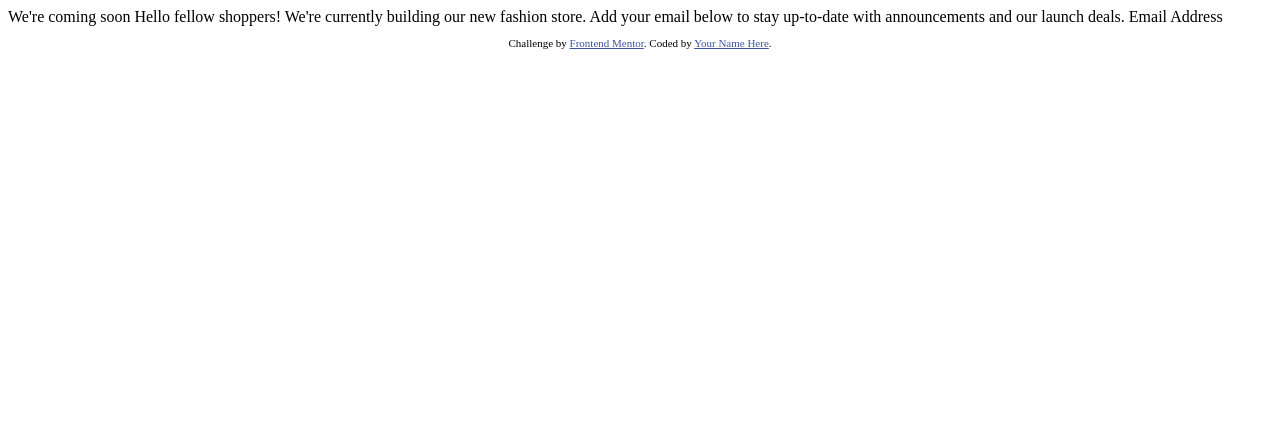
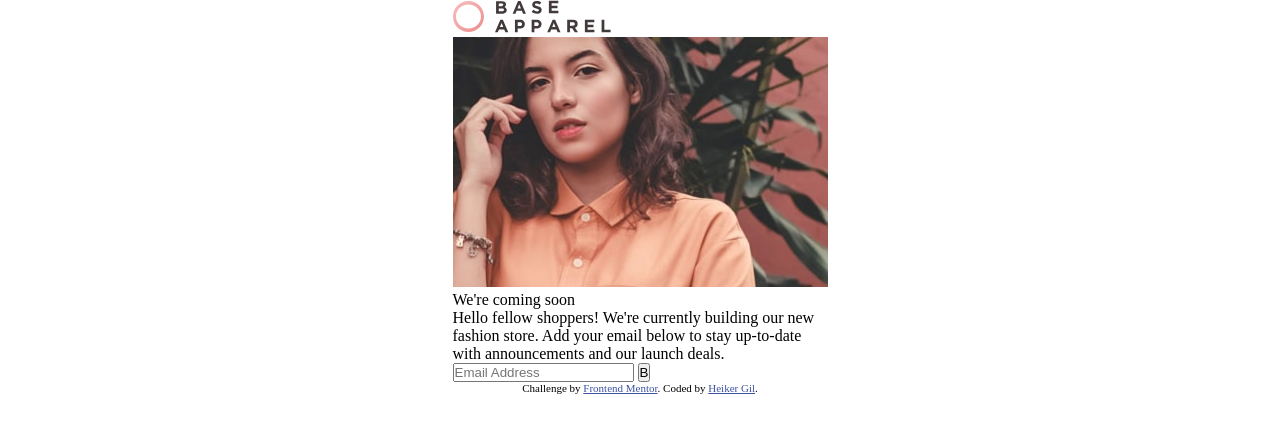
Before and after one commit to heikergil/base-apparel-coming-soon, a plain HTML site: page index.html in a window 1280 px wide. Drawn offline with Linux system fonts and the light colour scheme.

Commit message:
basic html setup

```diff
--- a/index.html
+++ b/index.html
@@ -3,7 +3,7 @@
 <head>
   <meta charset="UTF-8">
   <meta name="viewport" content="width=device-width, initial-scale=1.0"> <!-- displays site properly based on user's device -->
-
+  <link rel="stylesheet" href="style.css">
   <link rel="icon" type="image/png" sizes="32x32" href="./images/favicon-32x32.png">
 
   <title>Frontend Mentor | Base Apparel coming soon page</title>
@@ -15,18 +15,30 @@
   </style>
 </head>
 <body>
+  <header>
+      <img src="./images/logo.svg"></img>
+  </header>
+<img src="./images/hero-mobile.jpg"><img>
 
-  We're coming soon
+<article>
+  <span>We're</span>
+  coming soon
 
-  Hello fellow shoppers! We're currently building our new fashion store.
-  Add your email below to stay up-to-date with announcements and our launch deals.
+  <p>Hello fellow shoppers! We're currently building our new fashion store.
+  Add your email below to stay up-to-date with announcements and our launch deals.</p>
 
-  Email Address
+<form>
+  <label for="email"></label>
+    <input type="email" placeholder="Email Address" name="email"></input>
+    <span><button type="submit">B</button></span>
+  </form>
+
+  </article>
 
   <footer>
     <p class="attribution">
       Challenge by <a href="https://www.frontendmentor.io?ref=challenge" target="_blank">Frontend Mentor</a>.
-      Coded by <a href="#">Your Name Here</a>.
+      Coded by <a href="https://github.com/heikergil/base-apparel-coming-soon">Heiker Gil</a>.
     </p>
   </footer>
 </body>
--- a/styles/style.scss
+++ b/styles/style.scss
@@ -1 +1,13 @@
 @import './colors.scss';
+
+* {
+    margin: 0;
+    padding: 0;
+    box-sizing: border-box;
+}
+
+body {
+    width: 375px;
+    margin: 0 auto;
+    background-color: $gradient-1;
+}
```
Also changed, not shown: style.css (added), 1 other file.
